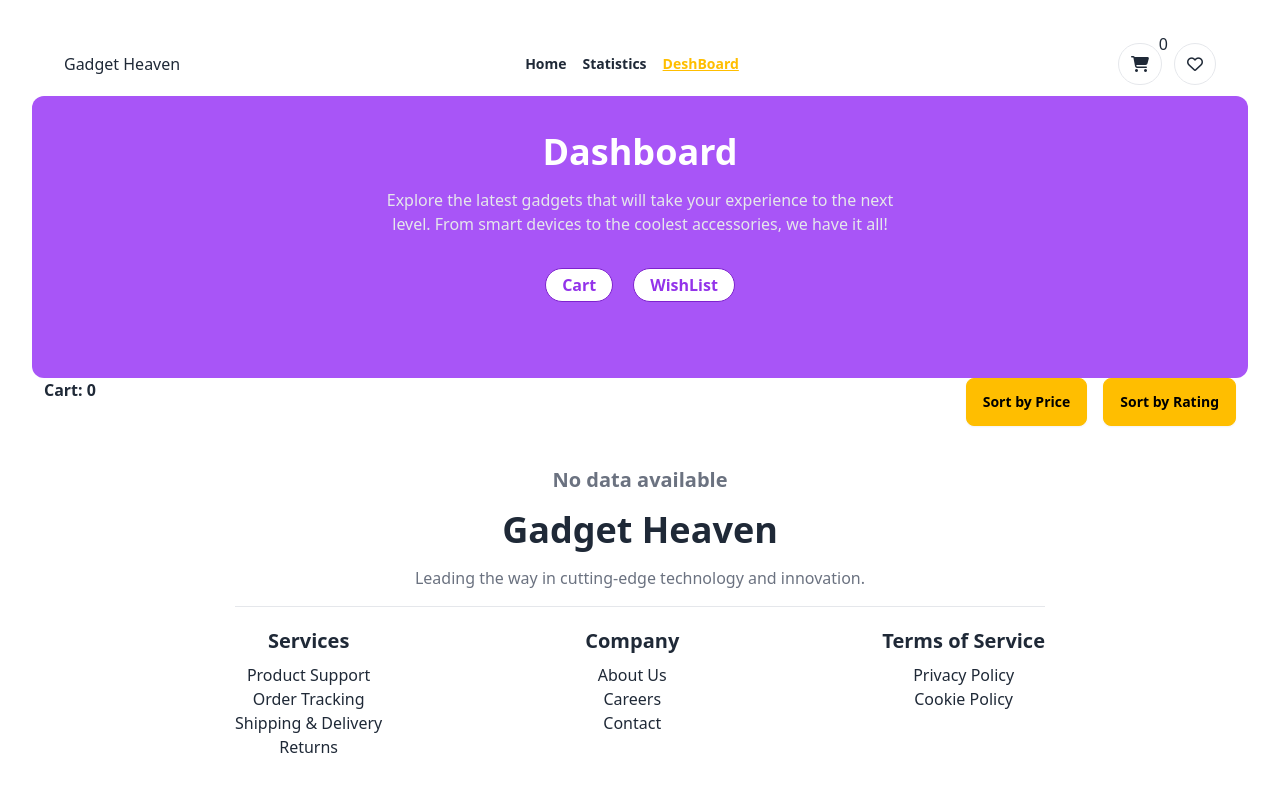
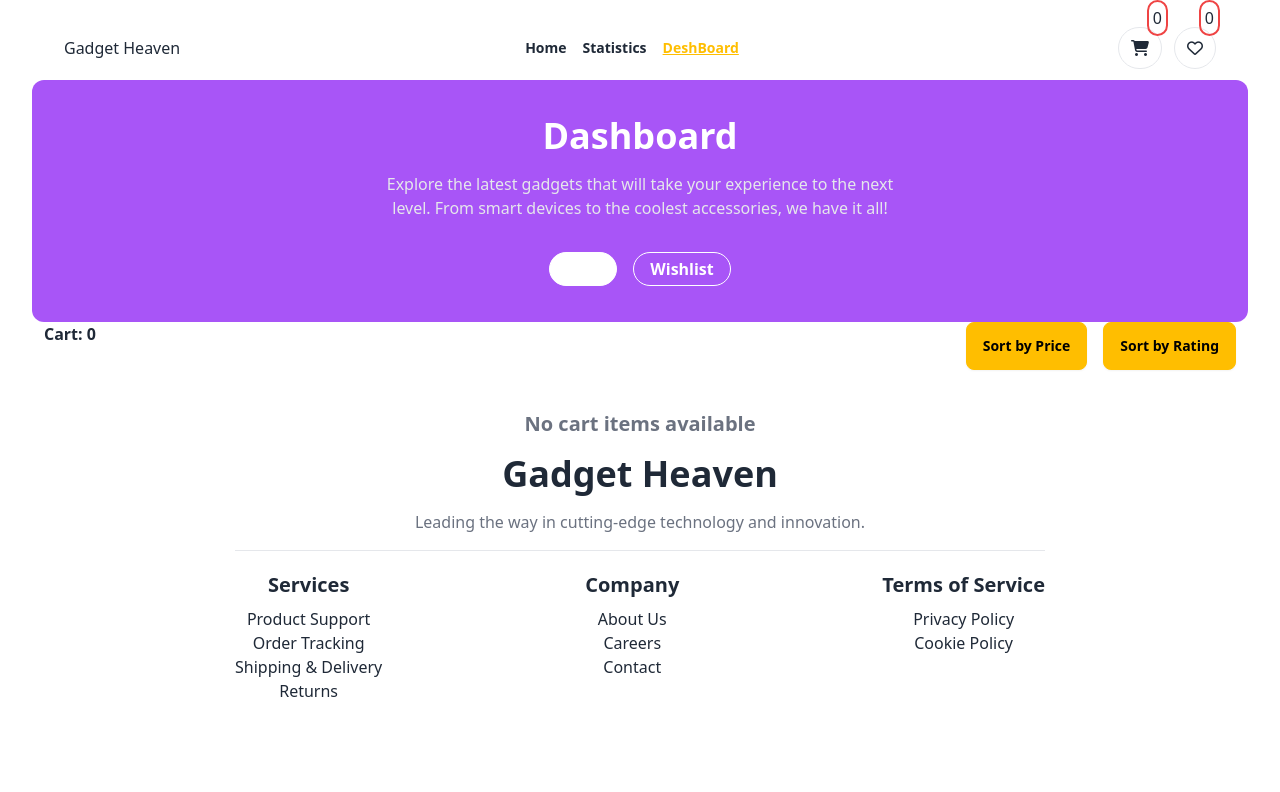
Before and after one commit to IsmailHossen87/A10-Gadget-Heaven, a React (Vite) app: page /dashboard in a window 1280 px wide. Shown: the top 792 px of the page. Built offline with nearby package versions, Linux system fonts and the light colour scheme.

Commit message:
main part done

```diff
--- a/package.json
+++ b/package.json
@@ -15,6 +15,7 @@
     "react": "^18.3.1",
     "react-dom": "^18.3.1",
     "react-helmet": "^6.1.0",
+    "react-rating-stars-component": "^2.2.0",
     "react-router-dom": "^6.27.0",
     "react-tabs": "^6.0.2",
     "react-toastify": "^10.0.6",
--- a/src/Components/Banner/Banner.jsx
+++ b/src/Components/Banner/Banner.jsx
@@ -4,7 +4,7 @@ import bannerImg from '../../assets/banner.jpg'
 const Banner = () => {
     return (
         <div className='h-[300px] relative  ' >
-           <div className='absolute right-[350px] -top-40 p-5 backdrop-blur-xl rounded-xl border'> <img className=' h-[400px] rounded-xl' src={bannerImg} alt="" /></div>
+           <div className='absolute right-[290px] -top-40 p-5 backdrop-blur-xl rounded-xl border'> <img className=' h-[400px] rounded-xl' src={bannerImg} alt="" /></div>
 
         </div>
     );
--- a/src/Components/DashBoard/Dashboard.jsx
+++ b/src/Components/DashBoard/Dashboard.jsx
@@ -1,54 +1,202 @@
-// Dashboard.js
 import React, { useContext, useState } from "react";
 import { CartContext } from "../../Hooks/ContExt";
 import DeshBoardCard from "../DeshBoardCard/DeshBoardCard";
-import Headingdescrip from "../HeadingDescription/Headingdescrip";
 
 
 const Dashboard = () => {
-  const { cartItems } = useContext(CartContext);
-  const [sortBy, setSortBy] = useState(null); // State to track sorting option
-
+  const { cartItems, wishlistitem } = useContext(CartContext);
+  const [sortBy, setSortBy] = useState(null);
+  const [view, setView] = useState("cart"); // New state for toggling view
+console.log(wishlistitem,view)
   // Sort function
-  const sortedCartItems = [...cartItems].sort((a, b) => {
-    if (sortBy === "price") {
-      return b.price - a.price; // Sort by price in descending order
+  const sortedItems = [...(view === "cart" ? cartItems : wishlistitem)].sort(
+    (a, b) => {
+      if (sortBy === "price") {
+        return b.price - a.price;
+      }
+      if (sortBy === "rating") {
+        return b.rating - a.rating;
+      }
+      return 0;
     }
-    if (sortBy === "rating") {
-      return b.rating - a.rating; // Sort by rating in descending order
-    }
-    return 0;
-  });
+  );
 
   return (
     <div>
-      <Headingdescrip
-        title="Dashboard"
-        subtitle="Explore the latest gadgets that will take your experience to the next level. From smart devices to the coolest accessories, we have it all!"
-      />
+      {/* Heading Description */}
+      <div className="bg-purple-500 max-w-screen-xl mx-auto rounded-xl">
+        <div className="text-center md:w-2/3 mx-auto space-y-4 py-9 ">
+          <h2 className="text-4xl font-semibold text-white">Dashboard</h2>
+          <h2 className="md:w-2/3 mx-auto text-gray-200">
+            Explore the latest gadgets that will take your experience to the
+            next level. From smart devices to the coolest accessories, we have
+            it all!
+          </h2>
+          <div className="flex gap-5 justify-center">
+            <div className="flex gap-4 items-center">
+              <button
+                onClick={() => setView("cart")}
+                className={`border border-white rounded-full px-4 bg-purple-500 mt-4 text-white  font-semibold py-1 ${
+                  view === "cart" ? "bg-white text-black" : ""
+                }`}
+              >
+                Cart
+              </button>
+              <button
+                onClick={() => setView("wishlist")}
+                className={`border rounded-full px-4 bg-purple-500 mt-4 text-white border-white font-semibold py-1 ${
+                  view === "wishlist" ? "bg-white text-black" : "bg-purple-500"
+                }`}
+              >
+                Wishlist
+              </button>
+            </div>
+          </div>
+        </div>
+      </div>
+
       <div className="container flex justify-between px-3">
-        <h3 className="font-bold">Cart: {cartItems.length}</h3>
+        <h3 className="font-bold">
+          {view === "cart" ? `Cart: ${cartItems.length}` : `Wishlist: ${wishlistitem.length}`}
+        </h3>
         <div className="flex space-x-4">
-          <button onClick={() => setSortBy("price")} className="btn btn-warning">
+          <button
+            onClick={() => setSortBy("price")}
+            className="btn btn-warning"
+          >
             Sort by Price
           </button>
-          <button onClick={() => setSortBy("rating")} className="btn btn-warning">
+          <button
+            onClick={() => setSortBy("rating")}
+            className="btn btn-warning"
+          >
             Sort by Rating
           </button>
         </div>
       </div>
 
-      {/* Empty state message */}
-      {sortedCartItems.length === 0 ? (
+      {/* Conditional rendering based on the view */}
+      {sortedItems.length === 0 ? (
         <div className="flex flex-col items-center mt-10">
-
-          <p className="text-xl font-semibold text-gray-500">No data available</p>
+          <p className="text-xl font-semibold text-gray-500">
+            No {view} items available
+          </p>
         </div>
       ) : (
-        sortedCartItems.map((card) => <DeshBoardCard key={card.product_id} card={card} />)
+        sortedItems.map((card) => (
+          <DeshBoardCard key={card.product_id} view={view} card={card} />
+        ))
       )}
     </div>
   );
 };
 
 export default Dashboard;
+
+
+
+
+
+
+
+
+
+
+
+
+
+
+// // Dashboard.js
+// import React, { useContext, useState } from "react";
+// import { CartContext } from "../../Hooks/ContExt";
+// import DeshBoardCard from "../DeshBoardCard/DeshBoardCard";
+// import Headingdescrip from "../HeadingDescription/Headingdescrip";
+// import { Link } from "react-router-dom";
+// import Showcard from "../showCard/Showcard";
+
+// const Dashboard = () => {
+//   const { cartItems, wishlistitem } = useContext(CartContext);
+//   const [sortBy, setSortBy] = useState(null);
+//   // Sort function
+//   const sortedCartItems = [...cartItems].sort((a, b) => {
+//     if (sortBy === "price") {
+//       return b.price - a.price;
+//     }
+//     if (sortBy === "rating") {
+//       return b.rating - a.rating;
+//     }
+//     return 0;
+//   });
+
+//   return (
+//     <div>
+//       {/* Heading Description */}
+//       <div className="bg-purple-500 max-w-screen-xl mx-auto rounded-xl">
+//         <div className="text-center md:w-2/3 mx-auto space-y-4 py-9 ">
+//           <h2 className="text-4xl font-semibold text-white">Dashboard</h2>
+//           <h2 className="md:w-2/3 mx-auto text-gray-200">
+//             Explore the latest gadgets that will take your experience to the
+//             next level. From smart devices to the coolest accessories, we have
+//             it all!
+//           </h2>
+//           <div className="flex gap-5 justify-center">
+//             {/* এখানে ২ টা বাটন রাখব */}
+//             <div className="flex gap-4 items-center">
+
+//                 <button
+//                   className="border   rounded-full px-4 bg-white  mt-4  text-purple-600 border-purple-700 font-semibold py-1"
+//                 >
+//                   Card
+//                 </button>
+//               <button className="border  rounded-full px-4 bg-white  mt-4  text-purple-600 border-purple-700 font-semibold py-1">
+//                 WishList
+//               </button>
+//             </div>
+//           </div>
+//         </div>
+//       </div>
+//       {/* end */}
+//       <div className="container flex justify-between px-3">
+//         <h3 className="font-bold">Cart: {cartItems.length}</h3>
+//         <div className="flex space-x-4">
+//           <button
+//             onClick={() => setSortBy("price")}
+//             className="btn btn-warning"
+//           >
+//             Sort by Price
+//           </button>
+//           <button
+//             onClick={() => setSortBy("rating")}
+//             className="btn btn-warning"
+//           >
+//             Sort by Rating
+//           </button>
+//         </div>
+//       </div>
+
+//       {/* Empty state message */}
+
+//       {sortedCartItems.length === 0 ? (
+//         <div className="flex flex-col items-center mt-10">
+//           <p className="text-xl font-semibold text-gray-500">
+//             No data available
+//           </p>
+//         </div>
+//       ) : (
+//         sortedCartItems.map((card) => (
+//           <DeshBoardCard key={card.product_id} card={card} />
+//         ))
+//       )}
+
+//       {wishlistitem.length === 0 ? (
+//         <div className="flex flex-col items-center mt-10"></div>
+//       ) : (
+//         wishlistitem.map((card) => (
+//           <DeshBoardCard key={card.product_id} card={card} />
+//         ))
+//       )}
+//     </div>
+//   );
+// };
+
+// export default Dashboard;
--- a/src/Components/MainLayout/MainLayout.jsx
+++ b/src/Components/MainLayout/MainLayout.jsx
@@ -4,19 +4,17 @@ import Footer from '../Footer/Footer';
 import Navbar from '../Navbar/Navbar';
 import { ToastContainer, toast } from 'react-toastify';
 import 'react-toastify/dist/ReactToastify.css';
-import { CartProvider } from '../../Hooks/ContExt';
+// import { CartProvider } from '../../Hooks/ContExt';
 
 const MainLayout = () => {
     return (
-        <div className=''>
+        <div className='-mt-4'>
             <ToastContainer></ToastContainer>
-            <CartProvider>
            <Navbar></Navbar>
             <div className='max-w-screen-xl mx-auto '>
             <Outlet></Outlet>
             </div>
             <Footer></Footer>
-             </CartProvider>
         </div>
     );
 };
--- a/src/Components/Navbar/Navbar.jsx
+++ b/src/Components/Navbar/Navbar.jsx
@@ -4,8 +4,8 @@ import {  NavLink } from "react-router-dom";
 import { CartContext } from "../../Hooks/ContExt";
 
 const Navbar = () => {
-  const { cartCount } = useContext(CartContext);
-  const [totalData,setdata]= useState([])
+  const { cartCount ,wishListCount} = useContext(CartContext);
+  // const [totalData,setdata]= useState([])
   // useEffect(()=>{
   //   const storeData = getStoreCart();
   //   setdata(storeData)
@@ -107,9 +107,12 @@ const Navbar = () => {
       <div className="navbar-end flex gap-3">
         <div className="reletive">
            <i class="fa-solid border p-3 rounded-full bg-white fa-cart-shopping"></i>
-           <p className="absolute top-0 right-20">{cartCount}</p>
+           <p className="absolute -top-4 right-20 border-2 p-1 rounded-full border-red-500">{cartCount}</p>
           </div>
-        <div> <i class="fa-regular border p-3 rounded-full bg-white fa-heart"></i></div>
+        <div className="relatibe">
+          <i class="fa-regular border p-3 rounded-full bg-white fa-heart"></i>
+          <p className="absolute -top-4 right-7 border-2 p-1 rounded-full border-red-500">{wishListCount}</p>
+          </div>
 
       </div>
     </div>
--- a/src/Components/Routers/Routers.jsx
+++ b/src/Components/Routers/Routers.jsx
@@ -44,7 +44,7 @@ const routers = createBrowserRouter([
           path:'/statics',
           loader:()=> fetch('/mainData.json'),
           element:<Statics></Statics>
-      }
+      },
     ]
   },
 ]);
--- a/src/Hooks/Context.jsx
+++ b/src/Hooks/Context.jsx
@@ -3,17 +3,28 @@ import React, { createContext, useState, useEffect } from 'react';
 import { toast } from 'react-toastify';
 
 export const CartContext = createContext();
+// Local storage e cart  store korar jonno
+export const CartProvider = ({ children }) => {
 
-export const CartProvider = ({ children }) => {
     const [cartItems, setCartItems] = useState(() => {
         const storedCart = localStorage.getItem('cartItems');
         return storedCart ? JSON.parse(storedCart) : [];
     });
-
+    // Local storage e wishList  store korar jonno
+    const [wishlistitem, setWishlistItem] = useState(() => {
+        const storedWishList = localStorage.getItem('wishList');
+        return storedWishList ? JSON.parse(storedWishList) : [];
+    });
     useEffect(() => {
         localStorage.setItem('cartItems', JSON.stringify(cartItems));
     }, [cartItems]);
 
+
+    useEffect(() => {
+        localStorage.setItem('wishList', JSON.stringify(wishlistitem));
+    }, [wishlistitem]);
+
+// cart button e click korle local e search korbe and local e store korbe
     const addToCart = (product) => {
         const isProductInCart = cartItems.some(item => item.product_id === product.product_id);
 
@@ -24,19 +35,43 @@ export const CartProvider = ({ children }) => {
               })
         } else {
             setCartItems((prevItems) => [...prevItems, product]);
-            alert("Product added successfully!");
+            toast.success('Add cart added Sucess!',{
+                position:'top-center',
+                autoClose:1200
+              })
         }
     };
+    const addToWishList = (wishList) => {
+        const isWishListCart = wishlistitem.some(data => data.product_id === wishList.product_id);
+        if(isWishListCart){
+            toast.warning('Already added the item!',{
+                position:'top-center',
+                autoClose:1200
+              })
+        }else{
+            setWishlistItem((prevItem)=> [...prevItem,wishList])
+            toast.success('WishList added Sucess!',{
+                position:'top-center',
+                autoClose:1200
+              })
+        }
+    }
     const removeFromCart = (id) => {
         const updatedCart = cartItems.filter(item => item.product_id !== id);
         setCartItems(updatedCart);
         localStorage.setItem('cart', JSON.stringify(updatedCart));
     };
+    const removeFromwish = (id) => {
+        const updatedCart = wishlistitem.filter(item => item.product_id !== id);
+        setWishlistItem(updatedCart);
+        localStorage.setItem('wishList', JSON.stringify(updatedCart));
+    };
 
     const cartCount = cartItems.length;
+    const wishListCount = wishlistitem.length;
 
     return (
-        <CartContext.Provider value={{ cartItems, addToCart, cartCount ,removeFromCart }}>
+        <CartContext.Provider value={{ cartItems,wishListCount, wishlistitem, addToCart, addToWishList, cartCount, removeFromCart,removeFromwish}}>
             {children}
         </CartContext.Provider>
     );
--- a/src/main.jsx
+++ b/src/main.jsx
@@ -5,10 +5,12 @@ import {
   RouterProvider,
 } from "react-router-dom";
 import routers from './Components/Routers/Routers'
+import { CartProvider } from './Hooks/ContExt';
 
 
 createRoot(document.getElementById('root')).render(
   <StrictMode>
-    <RouterProvider router={routers} />
+    <CartProvider >  <RouterProvider router={routers} /></CartProvider>
+
   </StrictMode>,
 )
```
Also changed, not shown: public/mainData.json (+4 -4 lines), src/Components/CardDetails/CardDetails.jsx (+34 -41 lines), src/Components/DeshBoardCard/DeshBoardCard.jsx (+9 -3 lines), 1 other file (tests, documents, lock files or other folders).
